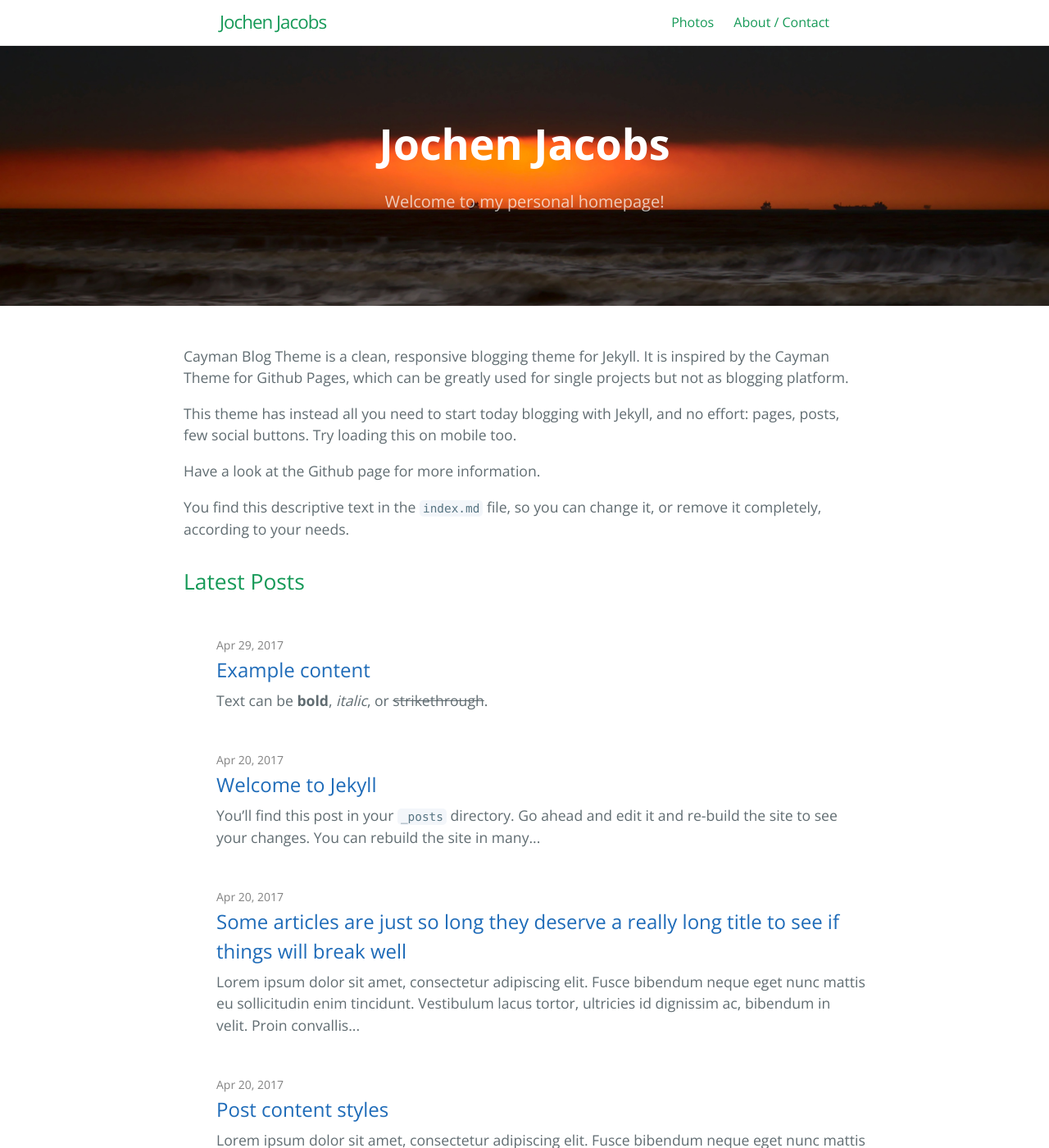
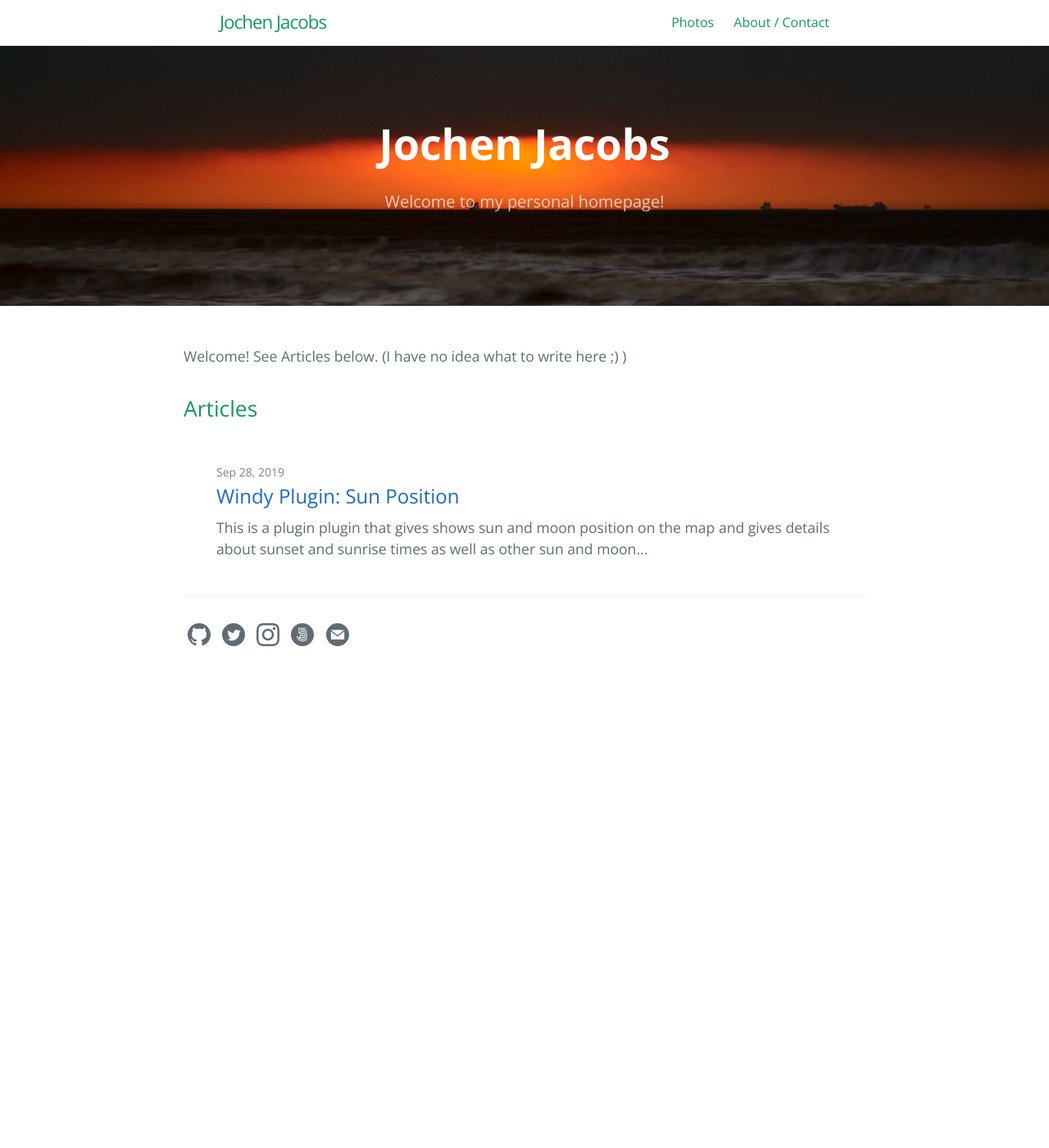
Before and after one commit to jacobsjo/jochenjacobs.eu, a Jekyll site: the page built from index.md, in a window 1280 px wide and 1400 px high. Shown: the whole window at 82% size. Built offline with Jekyll 4.4.1, drawn with Linux system fonts in a browser that asks for light colours; part of the change alters nothing that is shown; some of the changed text lies outside the part shown.

Commit message:
Post updates

````diff
--- a/_layouts/home.html
+++ b/_layouts/home.html
@@ -6,7 +6,7 @@ layout: default
 
   {{ content }}
 
-  <h2>Latest Posts</h2>
+  <h2>Articles</h2>
 
   <div>&nbsp;</div>
 
--- a/_posts/2017-04-20-my-example-post.md
+++ /dev/null
@@ -1,12 +0,0 @@
----
-layout: post
----
-
-Eos eu docendi tractatos sapientem, brute option menandri in vix, quando vivendo accommodare te ius. Nec melius fastidii constituam id, viderer theophrastus ad sit, hinc semper periculis cum id. Noluisse postulant assentior est in, no choro sadipscing repudiandae vix. Vis in euismod delenit dignissim. Ex quod nostrum sit, suas decore animal id ius, nobis solet detracto quo te.
-
-{% comment %}
-Might you have an include in your theme? Why not try it here!
-{% include my-themes-great-include.html %}
-{% endcomment %}
-
-No laudem altera adolescens has, volumus lucilius eum no. Eam ei nulla audiam efficiantur. Suas affert per no, ei tale nibh sea. Sea ne magna harum, in denique scriptorem sea, cetero alienum tibique ei eos. Labores persequeris referrentur eos ei.
--- a/_posts/2017-04-20-post-content-styles.md
+++ /dev/null
@@ -1,90 +0,0 @@
----
-layout: post
-title: "Post content styles"
-tagline: "This post demonstrates post content styles"
-categories: junk
-image: /thumbnail-mobile.png
-author: "Bart Simpson"
-meta: "Springfield"
----
-
-Lorem ipsum dolor sit amet, consectetur adipiscing elit. Fusce bibendum neque eget nunc mattis eu sollicitudin enim tincidunt. Vestibulum lacus tortor, ultricies id dignissim ac, bibendum in velit.
-
-## Some great heading (h2)
-
-Proin convallis mi ac felis pharetra aliquam. Curabitur dignissim accumsan rutrum. In arcu magna, aliquet vel pretium et, molestie et arcu.
-
-Mauris lobortis nulla et felis ullamcorper bibendum. Phasellus et hendrerit mauris. Proin eget nibh a massa vestibulum pretium. Suspendisse eu nisl a ante aliquet bibendum quis a nunc. Praesent varius interdum vehicula. Aenean risus libero, placerat at vestibulum eget, ultricies eu enim. Praesent nulla tortor, malesuada adipiscing adipiscing sollicitudin, adipiscing eget est.
-
-## Another great heading (h2)
-
-Lorem ipsum dolor sit amet, consectetur adipiscing elit. Fusce bibendum neque eget nunc mattis eu sollicitudin enim tincidunt. Vestibulum lacus tortor, ultricies id dignissim ac, bibendum in velit.
-
-### Some great subheading (h3)
-
-Proin convallis mi ac felis pharetra aliquam. Curabitur dignissim accumsan rutrum. In arcu magna, aliquet vel pretium et, molestie et arcu. Mauris lobortis nulla et felis ullamcorper bibendum.
-
-Phasellus et hendrerit mauris. Proin eget nibh a massa vestibulum pretium. Suspendisse eu nisl a ante aliquet bibendum quis a nunc.
-
-### Some great subheading (h3)
-
-Praesent varius interdum vehicula. Aenean risus libero, placerat at vestibulum eget, ultricies eu enim. Praesent nulla tortor, malesuada adipiscing adipiscing sollicitudin, adipiscing eget est.
-
-> This quote will change your life. It will reveal the secrets of the universe, and all the wonders of humanity. Don't misuse it.
-
-Lorem ipsum dolor sit amet, consectetur adipiscing elit. Fusce bibendum neque eget nunc mattis eu sollicitudin enim tincidunt.
-
-### Some great subheading (h3)
-
-Vestibulum lacus tortor, ultricies id dignissim ac, bibendum in velit. Proin convallis mi ac felis pharetra aliquam. Curabitur dignissim accumsan rutrum.
-
-```html
-<html>
-  <head>
-  </head>
-  <body>
-    <p>Hello, World!</p>
-  </body>
-</html>
-```
-
-
-In arcu magna, aliquet vel pretium et, molestie et arcu. Mauris lobortis nulla et felis ullamcorper bibendum. Phasellus et hendrerit mauris.
-
-#### You might want a sub-subheading (h4)
-
-In arcu magna, aliquet vel pretium et, molestie et arcu. Mauris lobortis nulla et felis ullamcorper bibendum. Phasellus et hendrerit mauris.
-
-In arcu magna, aliquet vel pretium et, molestie et arcu. Mauris lobortis nulla et felis ullamcorper bibendum. Phasellus et hendrerit mauris.
-
-#### But it's probably overkill (h4)
-
-In arcu magna, aliquet vel pretium et, molestie et arcu. Mauris lobortis nulla et felis ullamcorper bibendum. Phasellus et hendrerit mauris.
-
-### Oh hai, an unordered list!!
-
-In arcu magna, aliquet vel pretium et, molestie et arcu. Mauris lobortis nulla et felis ullamcorper bibendum. Phasellus et hendrerit mauris.
-
-- First item, yo
-- Second item, dawg
-- Third item, what what?!
-- Fourth item, fo sheezy my neezy
-
-### Oh hai, an ordered list!!
-
-In arcu magna, aliquet vel pretium et, molestie et arcu. Mauris lobortis nulla et felis ullamcorper bibendum. Phasellus et hendrerit mauris.
-
-1. First item, yo
-2. Second item, dawg
-3. Third item, what what?!
-4. Fourth item, fo sheezy my neezy
-
-
-
-## Headings are cool! (h2)
-
-Proin eget nibh a massa vestibulum pretium. Suspendisse eu nisl a ante aliquet bibendum quis a nunc. Praesent varius interdum vehicula. Aenean risus libero, placerat at vestibulum eget, ultricies eu enim. Praesent nulla tortor, malesuada adipiscing adipiscing sollicitudin, adipiscing eget est.
-
-Praesent nulla tortor, malesuada adipiscing adipiscing sollicitudin, adipiscing eget est.
-
-Proin eget nibh a massa vestibulum pretium. Suspendisse eu nisl a ante aliquet bibendum quis a nunc.
--- a/_posts/2017-04-20-super-long-article.md
+++ /dev/null
@@ -1,11 +0,0 @@
----
-layout: post
-title: "Some articles are just so long they deserve a really long title to see if things will break well"
-categories: misc
----
-
-Lorem ipsum dolor sit amet, consectetur adipiscing elit. Fusce bibendum neque eget nunc mattis eu sollicitudin enim tincidunt. Vestibulum lacus tortor, ultricies id dignissim ac, bibendum in velit. Proin convallis mi ac felis pharetra aliquam. Curabitur dignissim accumsan rutrum. In arcu magna, aliquet vel pretium et, molestie et arcu. Mauris lobortis nulla et felis ullamcorper bibendum. Phasellus et hendrerit mauris. Proin eget nibh a massa vestibulum pretium. Suspendisse eu nisl a ante aliquet bibendum quis a nunc. Praesent varius interdum vehicula. Aenean risus libero, placerat at vestibulum eget, ultricies eu enim. Praesent nulla tortor, malesuada adipiscing adipiscing sollicitudin, adipiscing eget est.
-
-Lorem ipsum dolor sit amet, consectetur adipiscing elit. Fusce bibendum neque eget nunc mattis eu sollicitudin enim tincidunt. Vestibulum lacus tortor, ultricies id dignissim ac, bibendum in velit. Proin convallis mi ac felis pharetra aliquam. Curabitur dignissim accumsan rutrum. In arcu magna, aliquet vel pretium et, molestie et arcu. Mauris lobortis nulla et felis ullamcorper bibendum. Phasellus et hendrerit mauris. Proin eget nibh a massa vestibulum pretium. Suspendisse eu nisl a ante aliquet bibendum quis a nunc. Praesent varius interdum vehicula. Aenean risus libero, placerat at vestibulum eget, ultricies eu enim. Praesent nulla tortor, malesuada adipiscing adipiscing sollicitudin, adipiscing eget est.
-
-Lorem ipsum dolor sit amet, consectetur adipiscing elit. Fusce bibendum neque eget nunc mattis eu sollicitudin enim tincidunt. Vestibulum lacus tortor, ultricies id dignissim ac, bibendum in velit. Proin convallis mi ac felis pharetra aliquam. Curabitur dignissim accumsan rutrum. In arcu magna, aliquet vel pretium et, molestie et arcu. Mauris lobortis nulla et felis ullamcorper bibendum. Phasellus et hendrerit mauris. Proin eget nibh a massa vestibulum pretium. Suspendisse eu nisl a ante aliquet bibendum quis a nunc. Praesent varius interdum vehicula. Aenean risus libero, placerat at vestibulum eget, ultricies eu enim. Praesent nulla tortor, malesuada adipiscing adipiscing sollicitudin, adipiscing eget est.
--- a/_posts/2017-04-20-welcome-to-jekyll.md
+++ /dev/null
@@ -1,22 +0,0 @@
----
-layout: post
-title: "Welcome to Jekyll"
----
-You’ll find this post in your `_posts` directory. Go ahead and edit it and re-build the site to see your changes. You can rebuild the site in many different ways, but the most common way is to run `jekyll serve`, which launches a web server and auto-regenerates your site when a file is updated.
-
-To add new posts, simply add a file in the `_posts` directory that follows the convention `YYYY-MM-DD-name-of-post.ext` and includes the necessary front matter. Take a look at the source for this post to get an idea about how it works.
-
-Jekyll also offers powerful support for code snippets:
-
-{% highlight ruby %}
-def print_hi(name)
-  puts "Hi, #{name}"
-end
-print_hi('Tom')
-#=> prints 'Hi, Tom' to STDOUT.
-{% endhighlight %}
-
-Check out the [Jekyll docs][jekyll-docs] for more info on how to get the most out of Jekyll. File all bugs/feature requests at [Jekyll’s GitHub repo][jekyll-gh].
-
-[jekyll-docs]: http://jekyllrb.com/docs/home
-[jekyll-gh]:   https://github.com/jekyll/jekyll
--- a/_posts/2017-04-29-cayman-example-content.md
+++ /dev/null
@@ -1,124 +0,0 @@
----
-layout: post
-title: "Example content"
----
-
-Text can be **bold**, _italic_, or ~~strikethrough~~.
-
-[Link to another page: About]({{ '/about.html' | absolute_url }}).
-
-There should be whitespace between paragraphs.
-
-There should be whitespace between paragraphs. We recommend including a README, or a file with information about your project.
-
-# [](#header-1)Header 1
-
-This is a normal paragraph following a header. GitHub is a code hosting platform for version control and collaboration. It lets you and others work together on projects from anywhere.
-
-## [](#header-2)Header 2
-
-> This is a blockquote following a header.
->
-> When something is important enough, you do it even if the odds are not in your favor.
-
-### [](#header-3)Header 3
-
-```js
-// Javascript code with syntax highlighting.
-var fun = function lang(l) {
-  dateformat.i18n = require('./lang/' + l)
-  return true;
-}
-```
-
-```ruby
-# Ruby code with syntax highlighting
-GitHubPages::Dependencies.gems.each do |gem, version|
-  s.add_dependency(gem, "= #{version}")
-end
-```
-
-#### [](#header-4)Header 4
-
-*   This is an unordered list following a header.
-*   This is an unordered list following a header.
-*   This is an unordered list following a header.
-
-##### [](#header-5)Header 5
-
-1.  This is an ordered list following a header.
-2.  This is an ordered list following a header.
-3.  This is an ordered list following a header.
-
-###### [](#header-6)Header 6
-
-| head1        | head two          | three |
-|:-------------|:------------------|:------|
-| ok           | good swedish fish | nice  |
-| out of stock | good and plenty   | nice  |
-| ok           | good `oreos`      | hmm   |
-| ok           | good `zoute` drop | yumm  |
-
-### There's a horizontal rule below this.
-
-* * *
-
-### Here is an unordered list:
-
-*   Item foo
-*   Item bar
-*   Item baz
-*   Item zip
-
-### And an ordered list:
-
-1.  Item one
-1.  Item two
-1.  Item three
-1.  Item four
-
-### And a nested list:
-
-- level 1 item
-  - level 2 item
-  - level 2 item
-    - level 3 item
-    - level 3 item
-- level 1 item
-  - level 2 item
-  - level 2 item
-  - level 2 item
-- level 1 item
-  - level 2 item
-  - level 2 item
-- level 1 item
-
-### Small image
-
-![Octocat](https://github.githubassets.com/images/icons/emoji/octocat.png)
-
-### Large image
-
-![Branching](https://guides.github.com/activities/hello-world/branching.png)
-
-
-### Definition lists can be used with HTML syntax.
-
-<dl>
-<dt>Name</dt>
-<dd>Godzilla</dd>
-<dt>Born</dt>
-<dd>1952</dd>
-<dt>Birthplace</dt>
-<dd>Japan</dd>
-<dt>Color</dt>
-<dd>Green</dd>
-</dl>
-
-```
-Long, single-line code blocks should not wrap. They should horizontally scroll if they are too long. This line should be long enough to demonstrate this.
-```
-
-```
-The final element.
-```
--- /dev/null
+++ b/_posts/2019-09-28-windy-plugin.md
@@ -0,0 +1,45 @@
+---
+layout: post
+title: "Windy Plugin: Sun Position"
+tagline: "Inspired py PhotoPills, this Plugin gives you Sun details on Windy.com"
+categories: project
+author: "Jochen Jacobs"
+---
+
+This is a plugin plugin that gives shows sun and moon position on the map and gives details about sunset and sunrise times as well as other sun and moon details. It is called ```windy-plugin-sun-position```. To use the plugin on mobile, go directly to [www.windy.com/plugins](https://www.windy.com/plugins) to open the plugin page (does not work in the app)
+
+**Version 0.3.0 adds moon details and options to disable astronomical details or blue/golden hour times**
+
+To open the display, right-click on the map (or tap and hold on mobile), then select "Sun Position". Then open a weather picker to see the sun dial and the details on the left.
+
+### Dial
+The dial displays the current sun and moon azimuth on the map using a black line from the picker position. Additionally, dashed lines show the azimuth of sunrise and sunset and dotted lines show the azimuth of moonrise and moonset. Clicking on the sunrise, sunset, moonrise and moonset lines will set the current time to the respective time.
+
+![Sun dial](https://raw.githubusercontent.com/jacobsjo/windy-plugin-sun-position/master/pictures/sundial.jpg "Sun dial")
+
+### Detail pane
+The detail pane on the left shows the time of astronomical, nautical, and civil dusk and dawn; start and end of blue and golden hour and solar noon. Moonrise and moonset times are also added to the timeline. Below, a diagram of the sun and moon altitudes over time is displayed. Below that, details about the current sun and moon position are shown.
+
+On the top of the detail pane it is possible to enable and disable individual displays. The telescope toggles visibility of astronomical sun details (astronomical and nautical dawn and dusk). The camera toggles visibility of blue and golden hour times. The moon toggles visibility of moon details.
+
+![Sun detail pane](https://raw.githubusercontent.com/jacobsjo/windy-plugin-sun-position/master/pictures/sundetail.jpg "Sun detail pane")
+
+### Changelog
+#### V0.1.0
+Original release
+#### V0.1.1
+Fixed timezone issues:
+- Displays times in timezone of position selected (instead of local timezone of user)
+- When Windy setting to display all times in UTC is selected, displays all times in UTC
+#### V0.2.0
+- **The hook has been changed from the Overlay layers menu to the context-menu.**
+- Displays only times that exist: If the sun does not go far enough below the horizon, astronomical dawn and dusk might not exist and the entire night is astronomical twilight. In this (and more extreme) cases the non-existent times are hidden
+- The plugin now works on mobile (thanks @rittels for the help)
+- Fixed some delay issues that resulted from the timezone-lookup
+#### V0.3.0
+- reworked detail phase
+- included details about the moon
+- fixed blue hour times
+- redesigned current sun position display
+- added options to disable moon, astronomical details and photography details separately
+- added footnote with links to plugin pages
--- a/index.md
+++ b/index.md
@@ -8,10 +8,4 @@
 layout: home
 ---
 
-Cayman Blog Theme is a clean, responsive blogging theme for Jekyll. It is inspired by the Cayman Theme for Github Pages, which can be greatly used for single projects but not as blogging platform.
-
-This theme has instead all you need to start today blogging with Jekyll, and no effort: pages, posts, few social buttons. Try loading this on mobile too.
-
-Have a look at the Github page for more information.
-
-You find this descriptive text in the `index.md` file, so you can change it, or remove it completely, according to your needs.
+Welcome! See Articles below. (I have no idea what to write here ;) )
````
